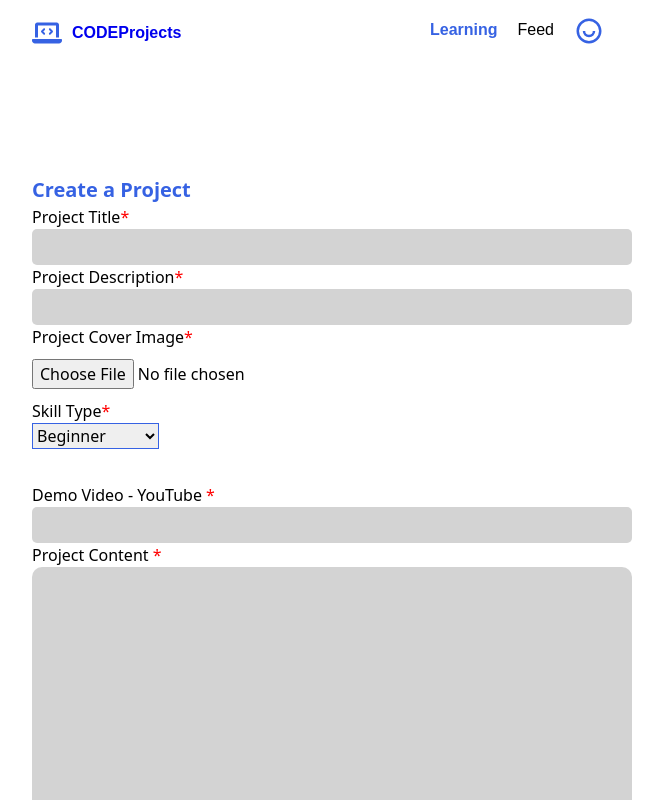
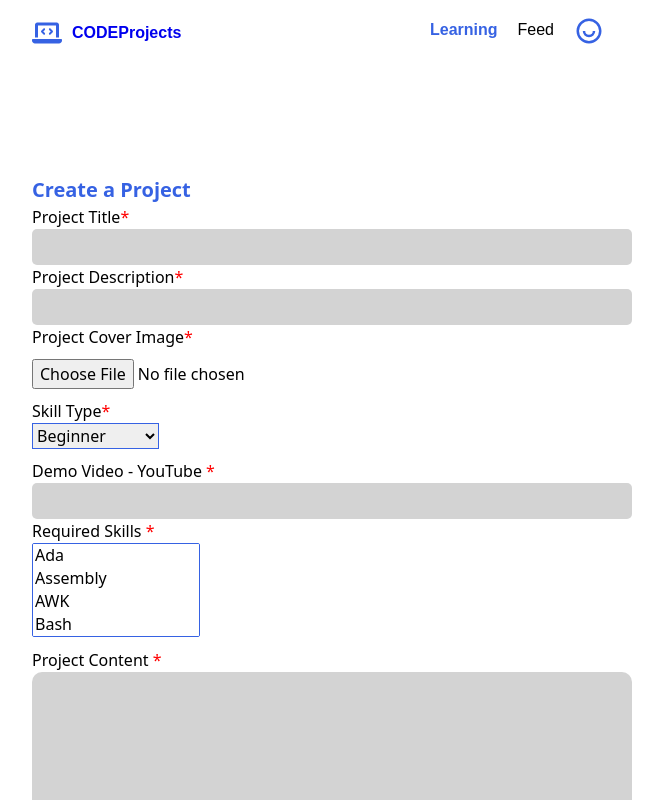
Before and after one commit to jasjs1/CODEProjects, a website: page src/projects/create/create-project.html in a window 1280 px wide. Shown: the top 800 px of the page, without its empty margins (118-781 px from the left). Drawn offline with Linux system fonts and the light colour scheme; files that its build step writes are made by us from their sources.

Commit message:
added required skils

```diff
--- a/src/projects/create/create-project.html
+++ b/src/projects/create/create-project.html
@@ -40,33 +40,70 @@
             <option value="Any Skill Level">Any Skill Level</option>
           </select>
 
-            <div id="container">
-                <script src="/components/FontFlex/FontFlexComponents/scripts/createFormatting.js"></script>
-                <link rel="stylesheet" href="/components/FontFlex/FontFlexComponents/styles/formatting.css">
-                <script src="/src/projects/create/adaptSizeOfTextarea.js"></script>
-
-                <!-- <button class="FontFlex-formatting-button" onclick="addH1()">Add H1</button>
-                <button class="FontFlex-formatting-button" onclick="addH2()">Add H2</button>
-                <button class="FontFlex-formatting-button" onclick="addH3()">Add H3</button>
-                <button class="FontFlex-formatting-button" onclick="returnToNormalFont()">Return to Normal Font</button> -->
-
-                <br>
-            </div>
           <p>Demo Video - YouTube <span id="red-asterisk">*</span></p>
           <input type="url" id="demo-video" required>
 
+          <p>Required Skills <span id="red-asterisk">*</span></p>
+          <select id="required-skills" multiple>
+            <option value="Ada">Ada</option>
+            <option value="Assembly">Assembly</option>
+            <option value="AWK">AWK</option>
+            <option value="Bash">Bash</option>
+            <option value="C">C</option>
+            <option value="C#">C#</option>
+            <option value="C++">C++</option>
+            <option value="Clojure">Clojure</option>
+            <option value="CoffeeScript">CoffeeScript</option>
+            <option value="CSS">CSS</option>
+            <option value="D">D</option>
+            <option value="Dart">Dart</option>
+            <option value="Elixir">Elixir</option>
+            <option value="Elm">Elm</option>
+            <option value="Erlang">Erlang</option>
+            <option value="F#">F#</option>
+            <option value="Fortran">Fortran</option>
+            <option value="Go">Go</option>
+            <option value="Groovy">Groovy</option>
+            <option value="Haskell">Haskell</option>
+            <option value="HTML">HTML</option>
+            <option value="HTML, CSS, JavaScript">HTML, CSS, JavaScript</option>
+            <option value="Java">Java</option>
+            <option value="JavaScript">JavaScript</option>
+            <option value="Julia">Julia</option>
+            <option value="Kotlin">Kotlin</option>
+            <option value="Lua">Lua</option>
+            <option value="Objective-C">Objective-C</option>
+            <option value="OCaml">OCaml</option>
+            <option value="Pascal">Pascal</option>
+            <option value="Perl">Perl</option>
+            <option value="PHP">PHP</option>
+            <option value="Python">Python</option>
+            <option value="R">R</option>
+            <option value="React">React</option>
+            <option value="React Native">React Native</option>
+            <option value="Ruby">Ruby</option>
+            <option value="Rust">Rust</option>
+            <option value="Scala">Scala</option>
+            <option value="Scheme">Scheme</option>
+            <option value="SQL">SQL</option>
+            <option value="Swift">Swift</option>
+            <option value="Swift & SwiftUI">Swift & SwiftUI</option>
+            <option value="TypeScript">TypeScript</option>
+          </select>
+
           <p>Project Content <span id="red-asterisk">*</span></p>
-            <textarea id="project-content"></textarea> <!-- THIS IS JUST TO SHOW THE RESULTS, YOU MAY REMOVE THIS IF YOU WANT. This can also be external (like in a different .html file.) -->
+          <textarea id="project-content"></textarea>
           <br>
+
           <div id="info">
-                <img src="/assets/svg/information.svg"><p>When you create a Project that goes to your profile, and is under your name. Make sure that this is a quality Project before creating.</p>
+            <img src="/assets/svg/information.svg">
+            <p>When you create a Project that goes to your profile and is under your name. Make sure that this is a quality Project before creating.</p>
           </div>
           <br>
 
-            <button id="submit" type="submit">
-                Create Project
-            </button>
+          <button id="submit" type="submit">Create Project</button>
         </form>
+      </div>
 
       <script>
         function createProject(event) {
@@ -78,9 +115,11 @@
           const imageInput = form.querySelector('#project-cover');
           const file = imageInput.files[0];
           const content = form.querySelector('#project-content').value;
-                const skillLevel = document.getElementById('skill-type').value.trim();
-                const YouTubeURLDemoVideo = document.querySelector('#demo-video').value.trim();
-
+          const skillLevel = form.querySelector('#skill-type').value.trim();
+          const YouTubeURLDemoVideo = form.querySelector('#demo-video').value.trim();
+          const requiredSkills = Array.from(document.getElementById('required-skills').options)
+            .filter(option => option.selected)
+            .map(option => option.value.trim());
 
           if (projectTitle && projectDescription && file) {
             const reader = new FileReader();
@@ -95,6 +134,7 @@
               localStorage.setItem('projectContent', content);
               localStorage.setItem('skillLevel', skillLevel);
               localStorage.setItem('demoVideo', YouTubeURLDemoVideo);
+              localStorage.setItem('requiredSkills', JSON.stringify(requiredSkills));
 
               // You can choose to redirect to another page or perform other actions here
               console.log('Project created successfully!');
@@ -107,11 +147,10 @@
           }
         }
       </script>
-    </div>
 
     <script src="script.js"></script>
     <script src="/components/FontFlex/FontFlexComponents/scripts/createFormatting.js"></script>
-    <script src="/src/projects/create/adaptSizeOfTextarea.js"></script>
+    <script src="adaptSizeOfTextarea.js"></script>
     <script src="/components/FontFlex/FontFlexComponents/scripts/createFormatting.js"></script>
 </body>
 </html>
```
Lines whose indentation alone changed are shown as unchanged.
